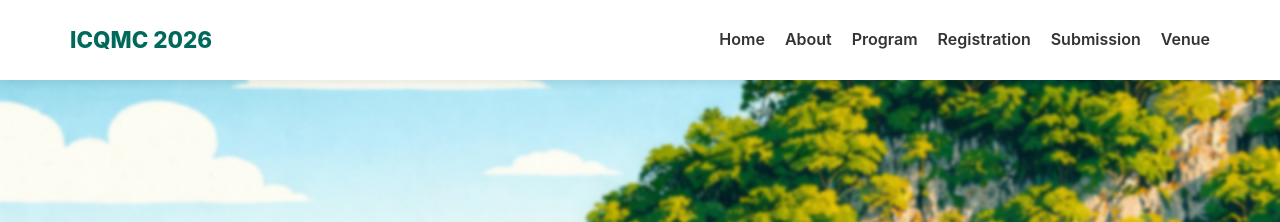
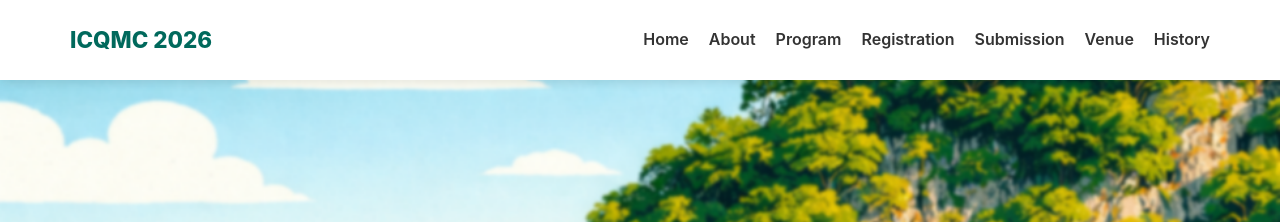
Before and after one commit to ICQMC/ICQMC.github.io, a Jekyll site: the page built from index.html, in a window 1280 px wide. Shown: the top 222 px of the page. Built offline with Jekyll 4.4.1, drawn with Linux system fonts in a browser that asks for light colours.

Commit message:
Update navigation.html

```diff
--- a/_includes/navigation.html
+++ b/_includes/navigation.html
@@ -28,6 +28,7 @@
             <li><a href="{{ '/registration' | relative_url }}">Registration</a></li>
             <li><a href="{{ '/submission' | relative_url }}">Submission</a></li>
             <li><a href="{{ '/venue' | relative_url }}">Venue</a></li>
+            <li><a href="#" id="history-link">History</a></li>
         </ul>
     </div>
 </nav>
```
